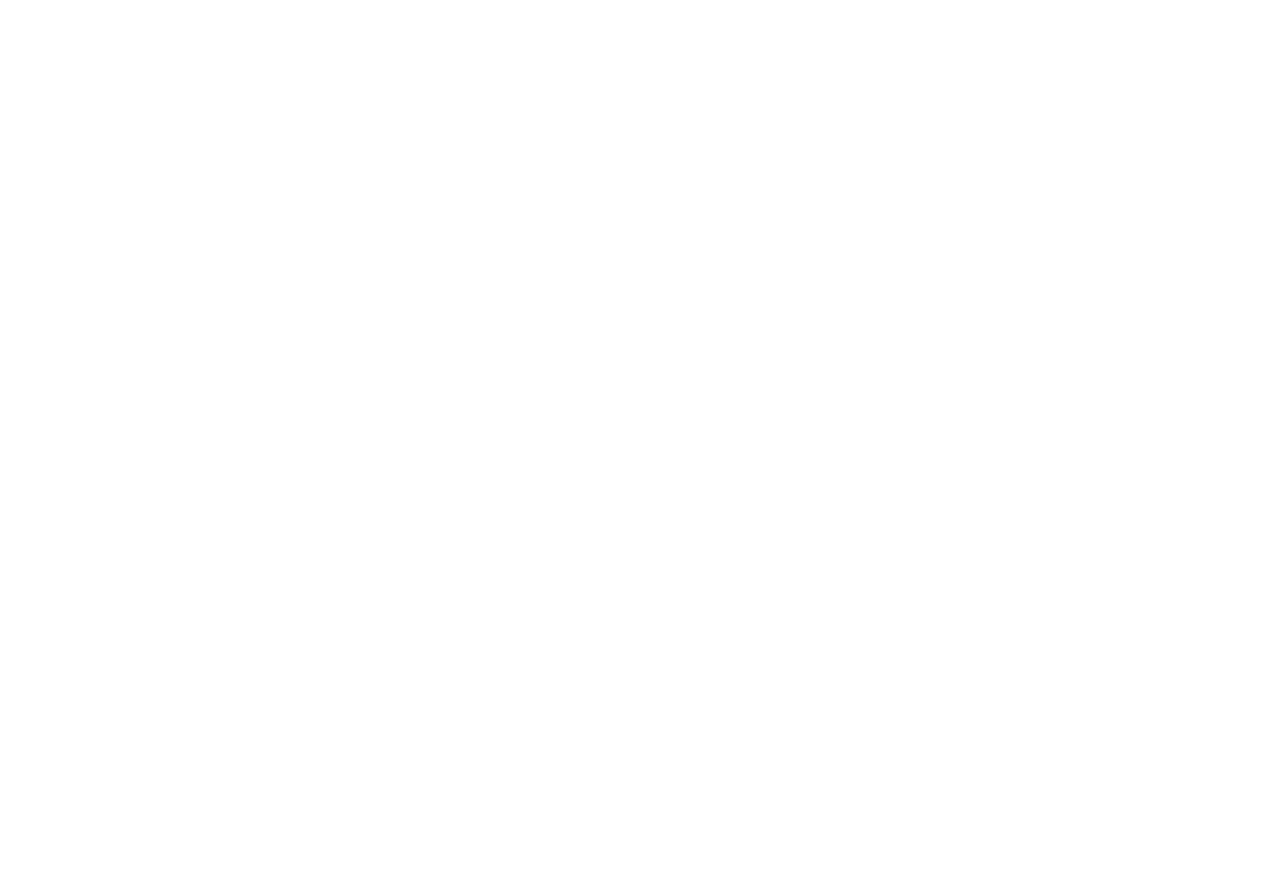
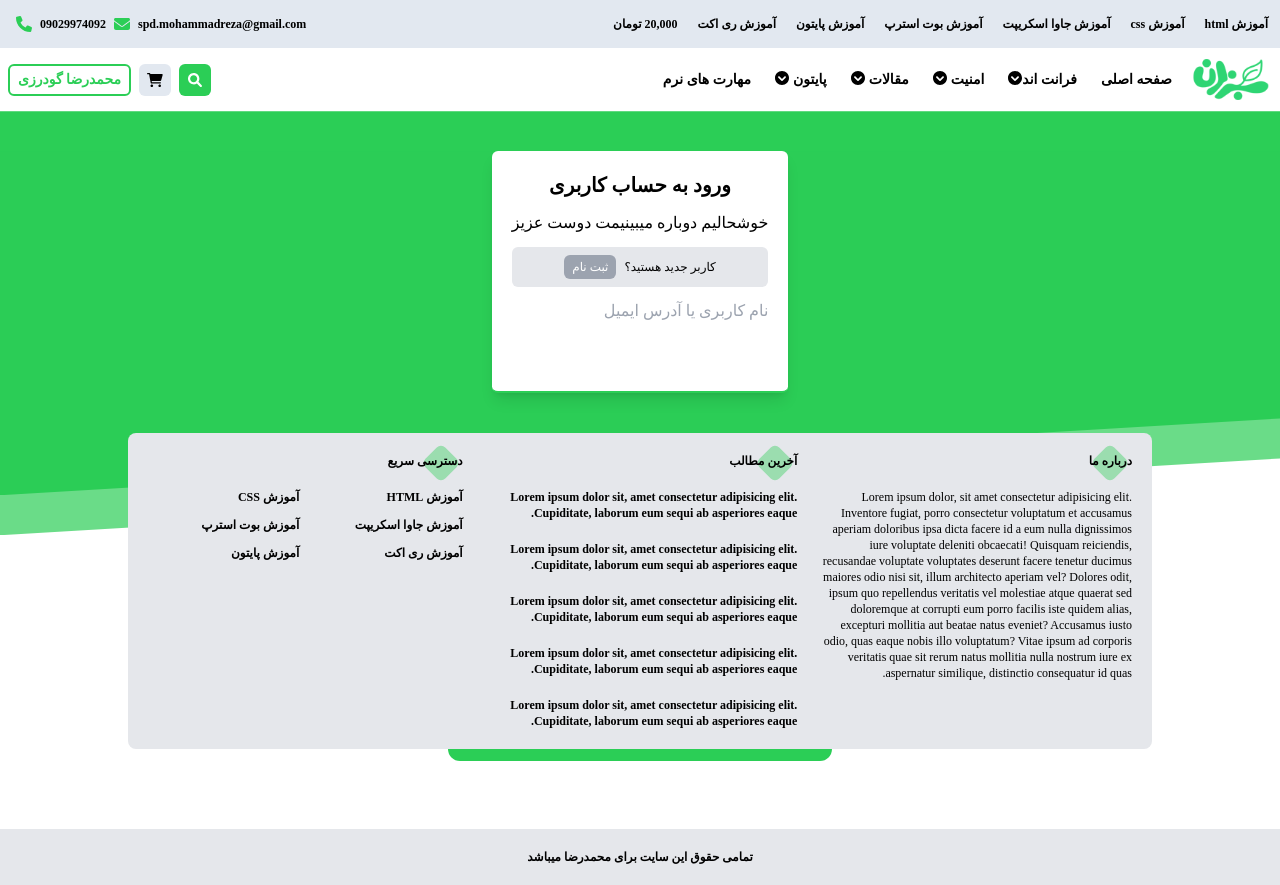
Before and after one commit to spdfalcon/p17, a React (Create React App) app in the folder p17/: page /login in a window 1280 px wide. Before the commit this address had no page. Before the commit the page ends 800 px from the top, so only its background shows below. Built offline with nearby package versions, Linux system fonts and the light colour scheme.

Commit message:
sabzlearn-login-ui1

```diff
--- /dev/null
+++ b/p17/src/Components/Login/Login.js
@@ -0,0 +1,39 @@
+import React from 'react'
+import TopBar from '../TopBar/TopBar'
+import NavBar from '../NavBar/NavBar'
+import Footer from '../Footer/Footer'
+
+export default function Login() {
+    return (
+        <div>
+            <TopBar></TopBar>
+            <NavBar></NavBar>
+
+            <div className='relative'>
+                <div className='-z-50 absolute  w-full h-96 bg-primary-color [clip-path:polygon(0%_0%,100%_0%,100%_80%,0%_100%)]'>
+                </div>
+                <div className='-z-40 top-10 absolute w-full h-96 bg-primary-color/70 [clip-path:polygon(0%_0%,100%_0%,100%_80%,0%_100%)]'></div>
+                <div className=' flex justify-center z-50'>
+                    <div className='flex flex-col mt-10 bg-white-color rounded-md p-5 border-b-2 border-b-primary-color shadow-lg gap-3'>
+                        <div className='font-bold text-xl text-center'><h1>ورود به حساب کاربری</h1></div>
+                        <div className='text-center'><h4>خوشحالیم دوباره میبینیمت دوست عزیز</h4></div>
+                        <div className='bg-gray-200 flex items-center justify-center text-xs py-2 rounded-md gap-2'>
+                            <h4 className=''>کاربر جدید هستید؟</h4>
+                            <a className='bg-gray-400 px-2 py-1 text-white-color rounded-md' href="#">ثبت نام</a>
+                        </div>
+                        <div>
+                            <input placeholder='نام کاربری یا آدرس ایمیل' type="text"/>
+
+                        </div>
+                        <div></div>
+                        <div></div>
+                        <div></div>
+                        <div></div>
+                    </div>
+                </div>
+            </div>
+
+            <Footer></Footer>
+        </div>
+    )
+}
--- a/p17/src/Components/Pagination/Pagination.js
+++ b/p17/src/Components/Pagination/Pagination.js
@@ -7,7 +7,7 @@
                 <div className='bg-gray-200 w-7 h-7 p-4 flex justify-center items-center rounded-md hover:bg-primary-color hover:text-white-color duration-300 cursor-pointer'>
                     <i class="fa-solid fa-arrow-right-long"></i>
                 </div>
-                <div className='bg-gray-200 w-7 h-7 p-4 flex justify-center items-center rounded-md hover:bg-primary-color hover:text-white-color duration-300 cursor-pointer'>
+                <div className='bg-gray-200 w-7 h-7 p-4 flex justify-center items-center rounded-md hover:bg-primary-color hover:text-white-color duration-300 cursor-pointer bg-primary-color text-white-color'>
                     <button>1</button>
                 </div>
                 <div className='bg-gray-200 w-7 h-7 p-4 flex justify-center items-center rounded-md hover:bg-primary-color hover:text-white-color duration-300 cursor-pointer'>
--- /dev/null
+++ b/p17/src/Components/Register/Register.js
@@ -0,0 +1,9 @@
+import React from 'react'
+
+export default function Register() {
+  return (
+    <div>
+      register
+    </div>
+  )
+}
--- a/p17/src/routes.js
+++ b/p17/src/routes.js
@@ -3,12 +3,16 @@
 import Category from "./pages/Category/Category"
 import ArticleInfo from "./pages/ArticleInfo/ArticleInfo"
 import Courses from "./pages/Courses/Courses"
+import Login from "./Components/Login/Login"
+import Register from "./Components/Register/Register"
 let routes = [
     {path:'/' , element: <Index></Index>},
     {path:'/course-info/:courseName' , element: <CourseInfo></CourseInfo>},
     {path:'/category-info/:categoryName' , element: <Category></Category>},
     {path:'/article-info/:articleName' , element: <ArticleInfo></ArticleInfo>},
     {path:'/courses' , element: <Courses></Courses>},
+    {path:'/login' , element: <Login></Login>},
+    {path:'/register' , element: <Register></Register>},
 ]
 
 
```
Also changed, not shown: p17/src/Components/Login/Login.css (added), p17/src/Components/Register/Register.css (added).
